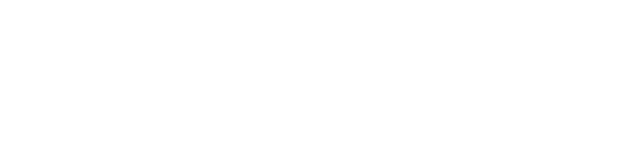
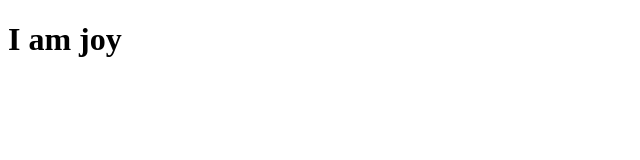
Before and after one commit to AlgorWolf/hackers, a plain HTML site: page index.html in a window 1280 px wide. Shown: the whole page, without its empty margins (0-640 px from the left). Drawn offline with Linux system fonts and the light colour scheme.

Commit message:
added introduction

```diff
--- a/index.html
+++ b/index.html
@@ -7,6 +7,6 @@
     <title>Document</title>
 </head>
 <body>
-
+    <h1>I am joy</h1>
 </body>
 </html>
```
